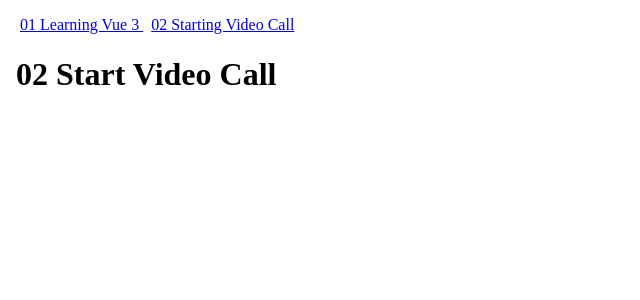
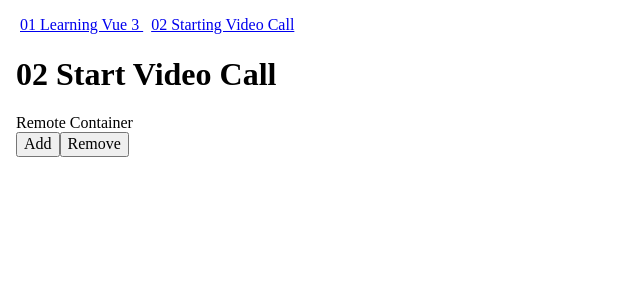
Before and after one commit to 1Mill/agora-start-a-video-call, a Vue app: page /02-start-video-call in a window 1280 px wide. Shown: the top 300 px of the page, without its empty margins (0-640 px from the left). Built offline with nearby package versions, Linux system fonts and the light colour scheme.

Commit message:
Scaffold adding and remove child containers from parent container

```diff
--- a/src/views/02-start-video-call.vue
+++ b/src/views/02-start-video-call.vue
@@ -1,3 +1,29 @@
+<script setup>
+	import AgoraRTC from 'agora-rtc-sdk'
+	import { ref } from 'vue'
+
+	const remoteContainer = ref(null)
+	const addVideoStream = (id) => {
+		// Create a new container for every stream
+		const div = document.createElement('div')
+		div.id = id
+		div.style.transform = "rotateY(180deg)"
+
+		// Add div to remote container
+		remoteContainer.value.appendChild(div)
+		console.log(id)
+		console.log(div)
+	}
+	const removeVideoStream = (id) => {
+		const div = document.getElementById(id)
+		if (div) { div.parentNode.removeChild(div) }
+	}
+</script>
 <template>
 	<h1>02 Start Video Call</h1>
+	<div ref="remoteContainer">
+		Remote Container
+	</div>
+	<button @click="addVideoStream(1)">Add</button>
+	<button @click="removeVideoStream(1)">Remove</button>
 </template>
```
